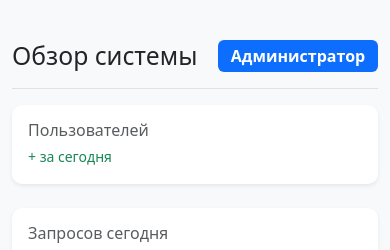
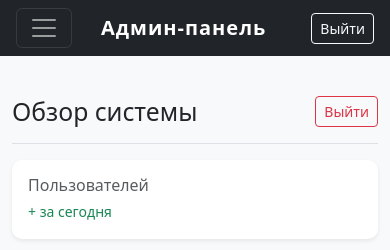
Before and after one commit to Araphik/BotNetHunter, a Python web app: template templates/admin_dashboard.html in a window 390 px wide. Shown: the top 250 px of the page. Run offline with Jinja, Linux system fonts and the light colour scheme; the template is opened without the code that fills it, so the values that code supplies are empty.

Commit message:
Fix Mobile View #1

```diff
--- a/templates/admin_base.html
+++ b/templates/admin_base.html
@@ -11,14 +11,35 @@
         .admin-sidebar .nav-link { color: rgba(255,255,255,0.75); padding: 0.5rem 1rem; }
         .admin-sidebar .nav-link.active { color: #fff; background: rgba(255,255,255,0.1); }
         .admin-sidebar .nav-link:hover { color: #fff; }
+        .admin-mobile-bar { background: #212529; }
+        @media (max-width: 767.98px) {
+            .admin-sidebar { min-height: auto; }
+            .admin-sidebar .position-sticky { position: static !important; padding-bottom: 1rem; }
+            .admin-sidebar .nav-link { padding: 0.75rem 1rem; }
+        }
     </style>
 </head>
 <body class="bg-light">
+    <header class="admin-mobile-bar navbar navbar-dark d-md-none sticky-top px-3">
+        <button
+            class="navbar-toggler"
+            type="button"
+            data-bs-toggle="collapse"
+            data-bs-target="#adminSidebar"
+            aria-controls="adminSidebar"
+            aria-expanded="false"
+            aria-label="Открыть меню"
+        >
+            <span class="navbar-toggler-icon"></span>
+        </button>
+        <span class="navbar-brand mb-0 h1">Админ-панель</span>
+        <a href="/logout" class="btn btn-outline-light btn-sm">Выйти</a>
+    </header>
     <div class="container-fluid">
         <div class="row">
-            <nav class="col-md-3 col-lg-2 d-md-block admin-sidebar collapse">
+            <nav id="adminSidebar" class="col-12 col-md-3 col-lg-2 d-md-block admin-sidebar collapse">
                 <div class="position-sticky pt-3">
-                    <h5 class="px-3 text-white mb-4">Админ-панель</h5>
+                    <h5 class="px-3 text-white mb-4 d-none d-md-block">Админ-панель</h5>
                     <ul class="nav flex-column">
                         <li class="nav-item"><a class="nav-link {% if active_page == 'dashboard' %}active{% endif %}" href="/admin">Обзор</a></li>
                         <li class="nav-item"><a class="nav-link {% if active_page == 'weights' %}active{% endif %}" href="/admin/weights">Веса модулей</a></li>
@@ -31,7 +52,7 @@
                     </ul>
                 </div>
             </nav>
-            <main class="col-md-9 ms-sm-auto col-lg-10 px-md-4 py-4">
+            <main class="col-12 col-md-9 ms-sm-auto col-lg-10 px-md-4 py-4">
                 {% block content %}{% endblock %}
             </main>
         </div>
--- a/templates/admin_dashboard.html
+++ b/templates/admin_dashboard.html
@@ -6,7 +6,7 @@
 <div class="d-flex justify-content-between flex-wrap flex-md-nowrap align-items-center pt-3 pb-2 mb-3 border-bottom">
     <h1 class="h2">Обзор системы</h1>
     <div class="btn-toolbar mb-2 mb-md-0">
-        <span class="badge bg-primary fs-6">Администратор</span>
+        <a href="/logout" class="btn btn-outline-danger btn-sm">Выйти</a>
     </div>
 </div>
 
```
